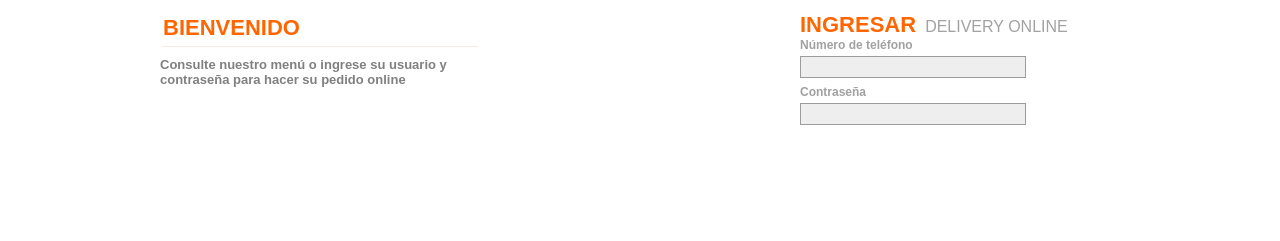
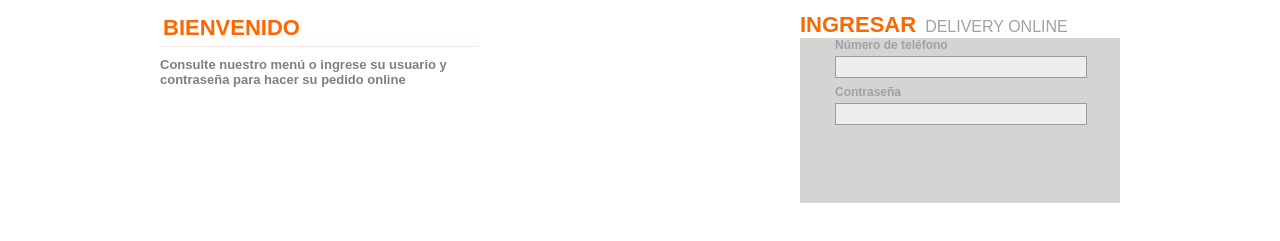
Before and after one commit to julieta96/Actividad2-PW2, a plain HTML site: page index.html in a window 1280 px wide. Shown: the part 87-328 px from the top of the page. Drawn offline with Linux system fonts and the light colour scheme; a web font is replaced by a local one.

Commit message:
Se ubica el form en un contenedor propio

```diff
--- a/css/estiloIndex.css
+++ b/css/estiloIndex.css
@@ -56,7 +56,7 @@ label{
 }
 
 .box{
-    width: 70%;
+    width: 100%;
     height: 20px;
     display: block;
     margin-bottom: 7px;
@@ -72,3 +72,14 @@ label{
     height: 45px;
     border-style: none;
 }
+form{
+    width: 250px;
+}
+.contenedor-de-form{
+    display: flex;
+    flex-direction: row;
+    width: 100%;
+    height: 100%;
+    justify-content: space-around;
+    background-color: rgb(214, 211, 211);
+}
--- a/index.html
+++ b/index.html
@@ -34,6 +34,7 @@
 		<section class="contenedor-ingresar">
 			<h2>INGRESAR</h2>
 			<span>DELIVERY ONLINE</span>
+			<div class="contenedor-de-form">
 				<form method="POST" action="#">
 					<label for="">Número de teléfono</label>
 					<input class="box" type="tel" name="telefono">
@@ -41,6 +42,7 @@
 					<input class="box" type="password" name="contraseña">
 					<input class="boton-ingresar" type="submit" value=" ">
 				</form>
+			</div>
 		</section>
 	 </div>
 </body>
```
Lines whose indentation alone changed are shown as unchanged.
